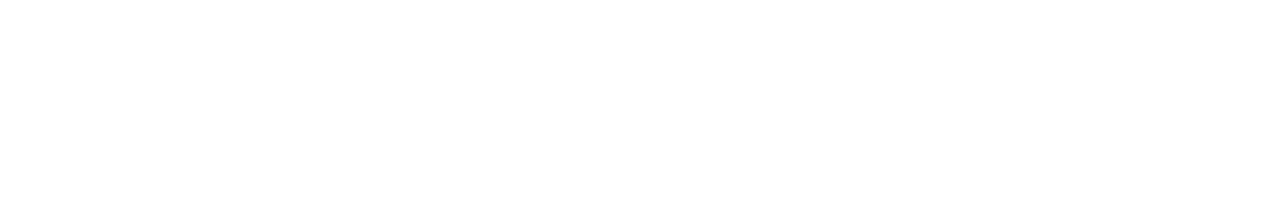
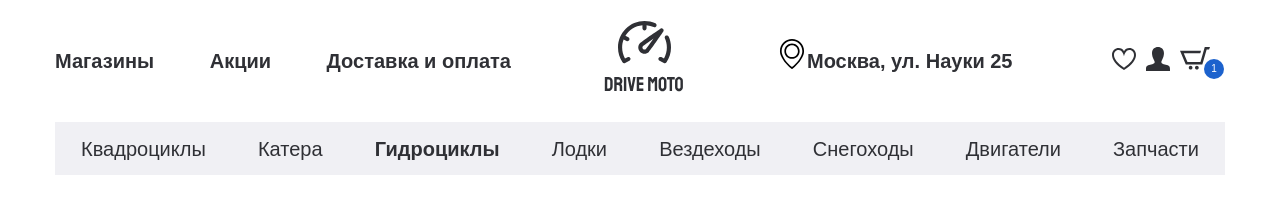
Before and after one commit to DimaGolubenko/drive-moto-html-css, a website: page app/index.html in a window 1280 px wide. Drawn offline with nearby package versions, Linux system fonts and the light colour scheme; files that its build step writes are made by us from their sources.

Commit message:
finish header

```diff
--- a/app/index.html
+++ b/app/index.html
@@ -9,6 +9,105 @@
     <link rel="stylesheet" href="css/style.min.css" />
   </head>
   <body>
+    <header class="header">
+      <div class="header__top">
+        <div class="container">
+          <div class="header__top-inner">
+            <nav class="menu">
+              <ul class="menu__list">
+                <li class="menu__item">
+                  <a class="menu__link" href="#">
+                    Магазины
+                  </a>
+                </li>
+                <li class="menu__item">
+                  <a class="menu__link" href="#">
+                    Акции
+                  </a>
+                </li>
+                <li class="menu__item">
+                  <a class="menu__link" href="#">
+                    Доставка и оплата
+                  </a>
+                </li>
+              </ul>
+            </nav>
+            <a class="logo" href="#">
+              <img class="logo__img" src="images/logo.svg" alt="" />
+            </a>
+            <div class="header__box">
+              <p class="header__address">
+                Москва, ул. Науки 25
+              </p>
+              <ul class="user-list">
+                <li class="user-list__item">
+                  <a class="user__list-link" href="#">
+                    <img src="images/heart.svg" alt="" />
+                  </a>
+                </li>
+                <li class="user-list__item">
+                  <a class="user__list-link" href="#">
+                    <img src="images/user.svg" alt="" />
+                  </a>
+                </li>
+                <li class="user-list__item">
+                  <a class="user__list-link basket" href="#">
+                    <img src="images/basket.svg" alt="" />
+                    <p class="basket__num">1</p>
+                  </a>
+                </li>
+              </ul>
+            </div>
+          </div>
+        </div>
+      </div>
+      <div class="header__bottom">
+        <div class="container">
+          <ul class="menu-categories">
+            <li class="menu-categories__item">
+              <a class="menu-categories__link" href="#">
+                Квадроциклы
+              </a>
+            </li>
+            <li class="menu-categories__item">
+              <a class="menu-categories__link" href="#">
+                Катера
+              </a>
+            </li>
+            <li class="menu-categories__item">
+              <a class="menu-categories__link menu-categories__link--active" href="#">
+                Гидроциклы
+              </a>
+            </li>
+            <li class="menu-categories__item">
+              <a class="menu-categories__link" href="#">
+                Лодки
+              </a>
+            </li>
+            <li class="menu-categories__item">
+              <a class="menu-categories__link" href="#">
+                Вездеходы
+              </a>
+            </li>
+            <li class="menu-categories__item">
+              <a class="menu-categories__link" href="#">
+                Снегоходы
+              </a>
+            </li>
+            <li class="menu-categories__item">
+              <a class="menu-categories__link" href="#">
+                Двигатели
+              </a>
+            </li>
+            <li class="menu-categories__item">
+              <a class="menu-categories__link" href="#">
+                Запчасти
+              </a>
+            </li>
+          </ul>
+        </div>
+      </div>
+    </header>
     <script src="https://ajax.googleapis.com/ajax/libs/jquery/3.4.1/jquery.min.js"></script>
     <script src="js/libs.min.js"></script>
     <script src="js/main.js"></script>
--- /dev/null
+++ b/app/scss/components/_header.scss
@@ -0,0 +1,104 @@
+.header {
+  margin-bottom: 78px;
+  &__top-inner {
+    display: flex;
+    justify-content: space-between;
+    align-items: center;
+    min-height: 122px;
+    font-family: "SFProDisplay-Bold", sans-serif;
+    font-weight: 700;
+  }
+
+  &__box {
+    display: flex;
+  }
+
+  &__address {
+    margin-right: 60px;
+    width: 265px;
+    padding-left: 30px;
+    position: relative;
+
+    &::before {
+      content: "";
+      position: absolute;
+      background-image: url("../../images/address-icon.svg");
+      width: 30px;
+      height: 30px;
+      left: 0;
+      top: -10px;
+    }
+  }
+}
+
+.menu__item {
+  display: inline-block;
+  & + .menu__item {
+    padding-left: 50px;
+  }
+}
+
+.user-list {
+  margin-right: 15px;
+  display: flex;
+  align-items: center;
+
+  &__item {
+    padding-left: 10px;
+  }
+}
+
+.basket {
+  position: relative;
+
+  &__num {
+    position: absolute;
+    font-family: "SFProDisplay-Medium", sans-serif;
+    font-weight: 500;
+    font-size: 10px;
+    line-height: 20px;
+    width: 20px;
+    height: 20px;
+    color: #fff;
+    background-color: #1c62cd;
+    border-radius: 50%;
+    text-align: center;
+    bottom: -15px;
+    right: -14px;
+  }
+}
+
+.menu-categories {
+  background-color: #f0f0f4;
+  display: flex;
+  justify-content: space-around;
+  align-items: center;
+  min-height: 53px;
+
+  &__link {
+    position: relative;
+    transition: all 0.3s;
+    font-weight: 400;
+    padding: 15px 0 14px;
+  }
+  &__link--active {
+    font-family: "SFProDisplay-Semibold", sans-serif;
+    font-weight: 600;
+  }
+  &__link::before {
+    content: "";
+    position: absolute;
+    width: 0;
+    left: auto;
+    right: 0;
+    bottom: -2px;
+    background-color: #1c62cd;
+    height: 3px;
+    transition: all 0.5s;
+  }
+  &__link:hover::before {
+    width: 100%;
+    left: 0;
+    right: auto;
+  }
+}
--- a/app/scss/style.scss
+++ b/app/scss/style.scss
@@ -4,5 +4,6 @@
 @import "global";
 
 //components
+@import "components/header";
 
 @import "media";
```
Also changed, not shown: app/images/address-icon.svg (added), app/images/banner-slider.jpg (added), app/images/basket.svg (added), app/images/heart.svg (added), app/images/logo.svg (added), app/images/user.svg (added).
